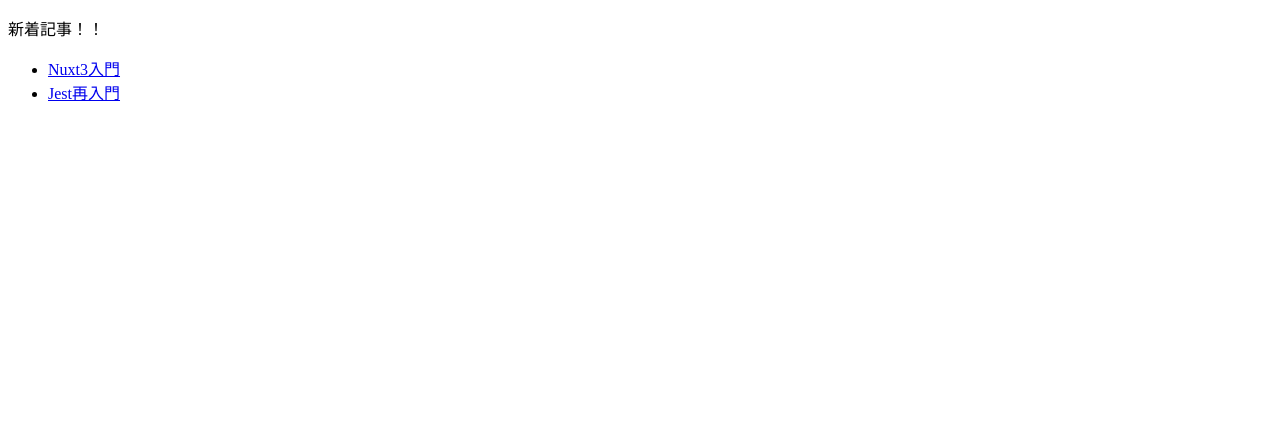
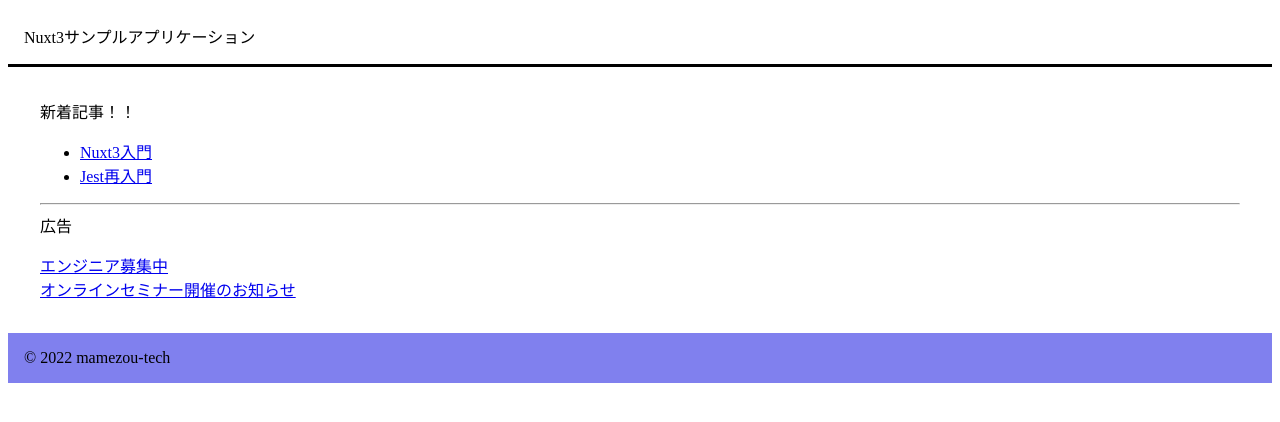
Before and after one commit to Ktjm-555/bikeHP, a Nuxt app: page / in a window 1280 px wide. Shown: the top 422 px of the page. Built offline with nearby package versions, Linux system fonts and the light colour scheme.

Commit message:
第二回完了！

```diff
--- /dev/null
+++ b/components/Advertisement.vue
@@ -0,0 +1,31 @@
+<script setup lang="ts">
+interface ads {
+  id: number;
+  title: string;
+  content: string;
+}
+
+interface State {
+  ads: Array<ads>,
+}
+
+const state: State= reactive ({
+  ads: [{
+    id: 1,
+    title: "エンジニア募集中",
+    url: "https://wwwrecruit.mamezou.com/"
+  }, {
+    id: 2,
+    title: "オンラインセミナー開催のお知らせ",
+    url: "https://mamezou.connpass.com/"
+  }],
+});
+
+</script>
+<template>
+  <hr />
+  <p style="margin: 0.2em 0">広告</p>
+  <ul style="list-style-type:none;padding-left:0;">
+    <li v-for="ad in state.ads" :key="ad.id"><a :href="ad.url">{{ ad.title }}</a></li>
+  </ul>
+</template>
--- /dev/null
+++ b/composables/useArticles.ts
@@ -0,0 +1,42 @@
+interface Article {
+  id: number;
+  title: string;
+  content: string;
+}
+
+// 今回は固定値として表示
+const demoArticles = [
+  {
+    id: 1,
+    title: "Nuxt3入門",
+    content:
+      "Nuxt3が公式リリースされました。Nuxt3ではVue3対応だけでなく、NitroやVite等様々な改善が施されています。",
+  },
+  {
+    id: 2,
+    title: "Jest再入門",
+    content:
+      "今回はJestのモックについて整理していきます。Jestはビルトインでマッチャーが提供され、これ単体で多くのユースケースをサポートします。",
+  },
+]
+
+export function useArticles() {
+  const articles = ref<Article[]>([]);
+  const article  = ref<Article | null>(null);
+
+  // 将来的にはAPIアクセス
+  const fetchArticles = (): void => {
+    articles.value = demoArticles;
+  }
+
+  const fetchArticle = (id: number): void => {
+    article.value = demoArticles.find((article) => id === article.id) || null;
+  };
+
+  return {
+    articles,
+    article,
+    fetchArticle,
+    fetchArticles,
+  };
+}
--- /dev/null
+++ b/layouts/default.vue
@@ -0,0 +1,26 @@
+<template>
+  <div>
+    <header>Nuxt3サンプルアプリケーション</header>
+    <div class="container">
+      <slot />
+    </div>
+    <footer>
+      © 2022 mamezou-tech
+    </footer>
+  </div>
+</template>
+
+<style scoped>
+header {
+  border-bottom-style: solid;
+  padding: 1rem;
+}
+footer {
+  margin-top: 2rem;
+  background-color: #8080ee;
+  padding: 1rem;
+}
+.container {
+  margin: 2rem;
+}
+</style>
--- a/pages/details.vue
+++ b/pages/details.vue
@@ -1,17 +1,8 @@
 <script setup lang="ts">
 const route = useRoute();
-const {id} = route.query;
-const articles = [{
-  id: 1,
-  title: "Nuxt3入門",
-  content: "Nuxt3が公式リリースされました。Nuxt3ではVue3対応だけでなく、NitroやVite等様々な改善が施されています。"
-}, {
-  id: 2,
-  title: "Jest再入門",
-  content: "今回はJestのモックについて整理していきます。Jestはビルトインでマッチャーが提供され、これ単体で多くのユースケースをサポートします。"
-}];
-const article = ref<{id: number, title: string, content: string}>(null);
-article.value = articles.find(article => +id === article.id)
+const { id } = route.query;
+const { article, fetchArticle } = useArticles();
+fetchArticle(+id);
 </script>
 
 <template>
@@ -22,5 +13,7 @@ article.value = articles.find(article => +id === article.id)
       <div style="width: 500px">{{ article.content }}</div>
     </article>
     <NuxtLink to="/">戻る</NuxtLink>
+    <!-- ↓追加 -->
+    <Advertisement />
   </div>
 </template>
--- a/pages/index.vue
+++ b/pages/index.vue
@@ -1,12 +1,6 @@
 <script setup lang="ts">
-const articles = ref<{ id: number, title: string }[]>([]);
-articles.value = [{
-  id: 1,
-  title: "Nuxt3入門",
-}, {
-  id: 2,
-  title: "Jest再入門",
-}];
+const { fetchArticles, articles } = useArticles();
+fetchArticles();
 </script>
 
 <template>
@@ -15,10 +9,11 @@ articles.value = [{
     <ul>
       <li v-for="article in articles" :key="article.id">
         <NuxtLink :to="{path: '/details', query: { id:article.id }}">{{
-          article.title
+            article.title
           }}
         </NuxtLink>
       </li>
     </ul>
+    <Advertisement />
   </div>
 </template>
```
Also changed, not shown: 1 other file (tests, documents, lock files or other folders).
